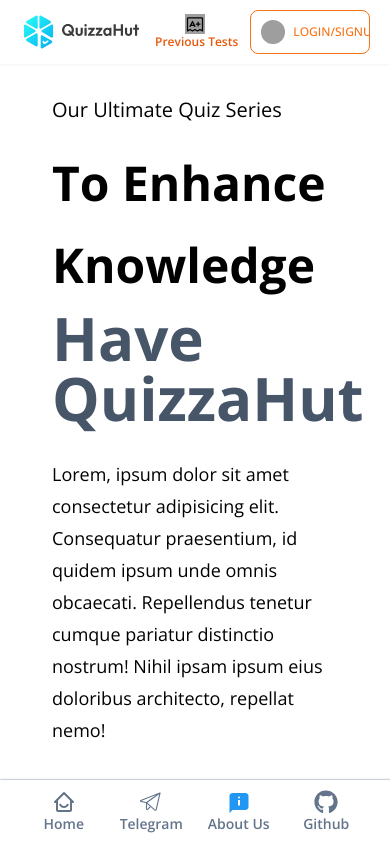
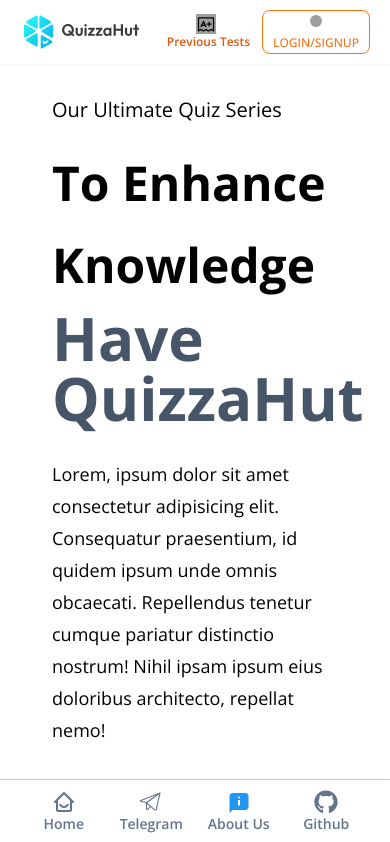
Before and after one commit to YatinDevs/QuizzaLanding, a React (Vite) app: page / in a window 390 px wide. Shown: the top 842 px of the page. Built offline with nearby package versions, Linux system fonts and the light colour scheme; grey boxes are pictures that could not be loaded.

Commit message:
landing page basic

```diff
--- a/src/components/Header/NavProfile/Profile.jsx
+++ b/src/components/Header/NavProfile/Profile.jsx
@@ -4,10 +4,10 @@
 function Profile() {
   return (
     <>
-      <div className="border border-solid border-orange-500 rounded-lg flex truncate flex-auto items-center  w-[168px] h-11 px-[10px] gap-2 m-3  cursor-pointer max-sm:w-fit">
+      <div className="flex-col sm:flex-row border border-solid border-orange-500 rounded-lg flex truncate flex-auto items-center  w-[168px] h-11 px-[10px] gap-2 m-3  cursor-pointer max-sm:w-fit">
         <img
           src="https://edge.ixigo.com/st/nivas/_next/static/media/userFilled.12154510.svg"
-          className=" inline-block w-6 h-6 nav-service-logo text-orange-500 rounded-full bg-blue-100"
+          className=" inline-block w-3 h-3 sm:h-6 sm:w-6 mt-1 nav-service-logo text-orange-500 rounded-full bg-blue-100"
         />
         <span className="text-orange-500 font-medium text-xs text-ellipsis">
           LOGIN/SIGNUP
```
